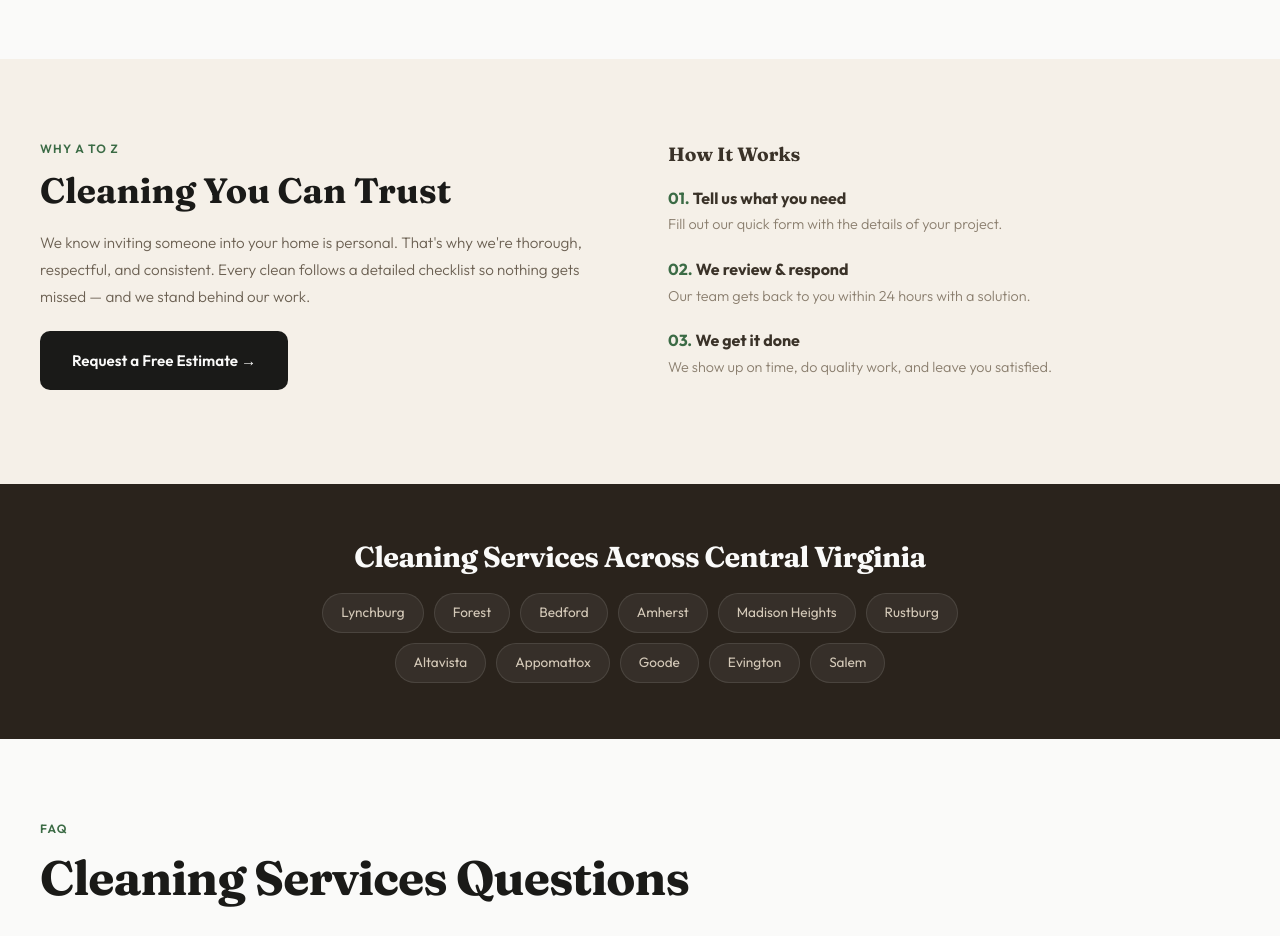
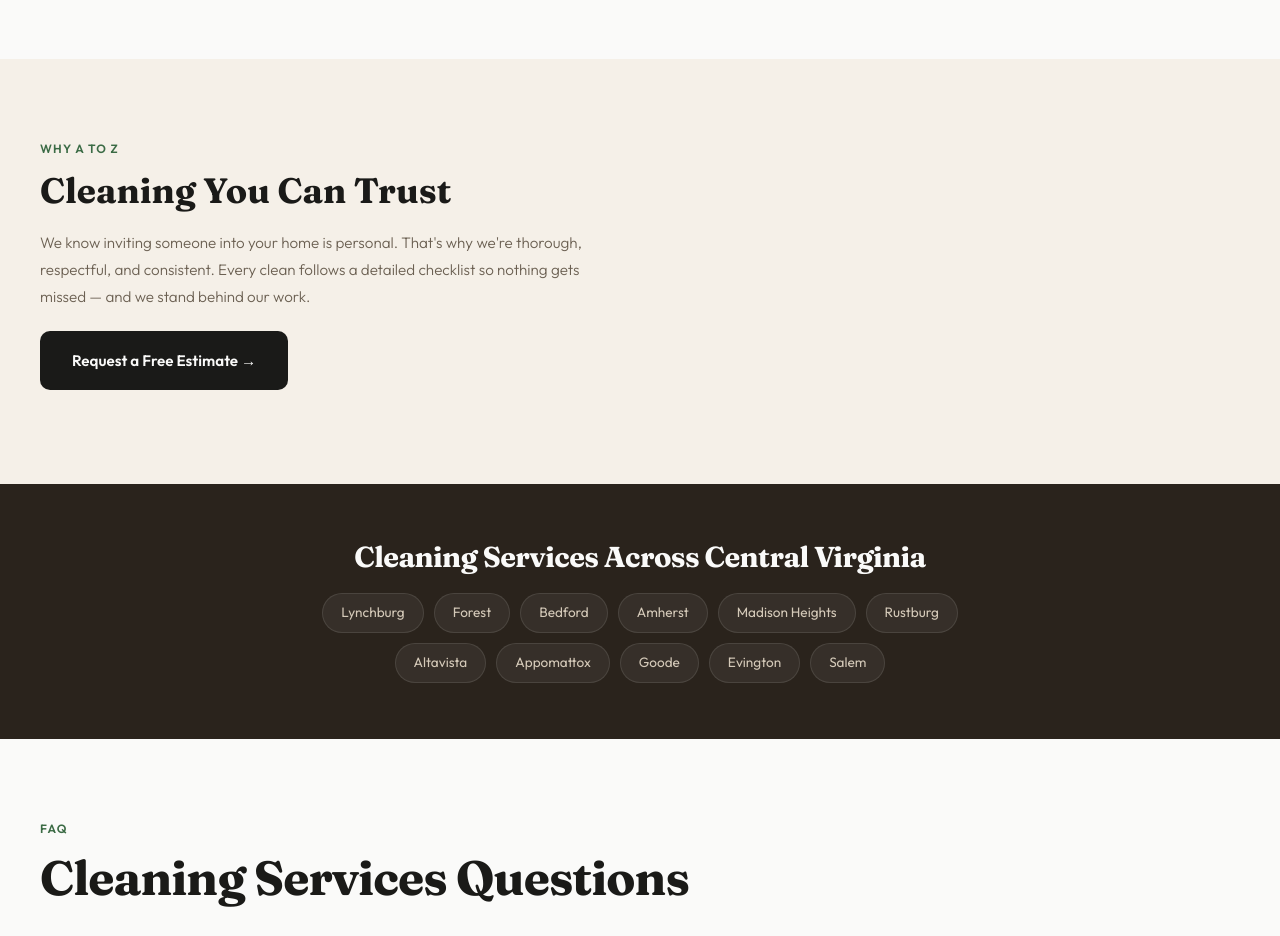
Before and after one commit to ashdean22/construction-company, a website built with Vite: page cleaning.html in a window 1280 px wide. Shown: the part 1020-1956 px from the top of the page. Built offline with nearby package versions, Linux system fonts and the light colour scheme.

Commit message:
Updated window-therapy.html

```diff
--- a/cleaning.html
+++ b/cleaning.html
@@ -318,14 +318,6 @@ footer { background: var(--stone-900); color: var(--stone-400); padding: 56px 24
           <p>We know inviting someone into your home is personal. That's why we're thorough, respectful, and consistent. Every clean follows a detailed checklist so nothing gets missed — and we stand behind our work.</p>
           <p style="margin-top:20px;"><a href="#book" class="btn-primary-dark">Request a Free Estimate →</a></p>
         </div>
-        <div>
-          <h3 style="font-family:var(--serif);font-size:1.2rem;margin-bottom:16px;">How It Works</h3>
-          <div style="display:flex;flex-direction:column;gap:20px;">
-            <div><strong style="color:var(--accent);">01.</strong> <strong>Tell us what you need</strong><br><span style="color:var(--stone-500);font-size:0.9rem;font-weight:300;">Fill out our quick form with the details of your project.</span></div>
-            <div><strong style="color:var(--accent);">02.</strong> <strong>We review & respond</strong><br><span style="color:var(--stone-500);font-size:0.9rem;font-weight:300;">Our team gets back to you within 24 hours with a solution.</span></div>
-            <div><strong style="color:var(--accent);">03.</strong> <strong>We get it done</strong><br><span style="color:var(--stone-500);font-size:0.9rem;font-weight:300;">We show up on time, do quality work, and leave you satisfied.</span></div>
-          </div>
-        </div>
       </div>
     </div>
   </section>
```
Also changed, not shown: flooring.html (+0 -8 lines), general-construction.html (+0 -8 lines), landscaping.html (+0 -8 lines), roofing.html (+0 -8 lines), window-therapy.html (+0 -8 lines).
